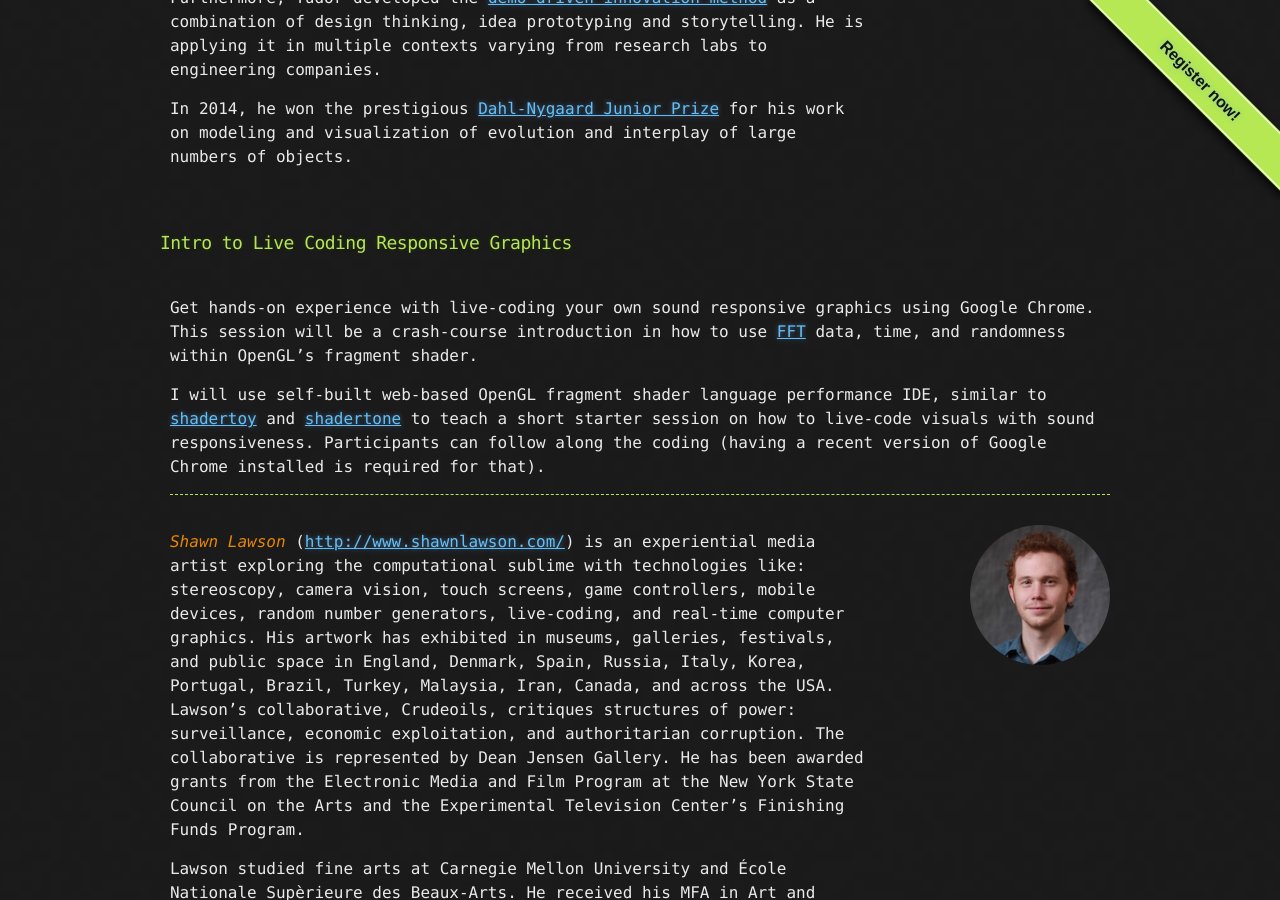
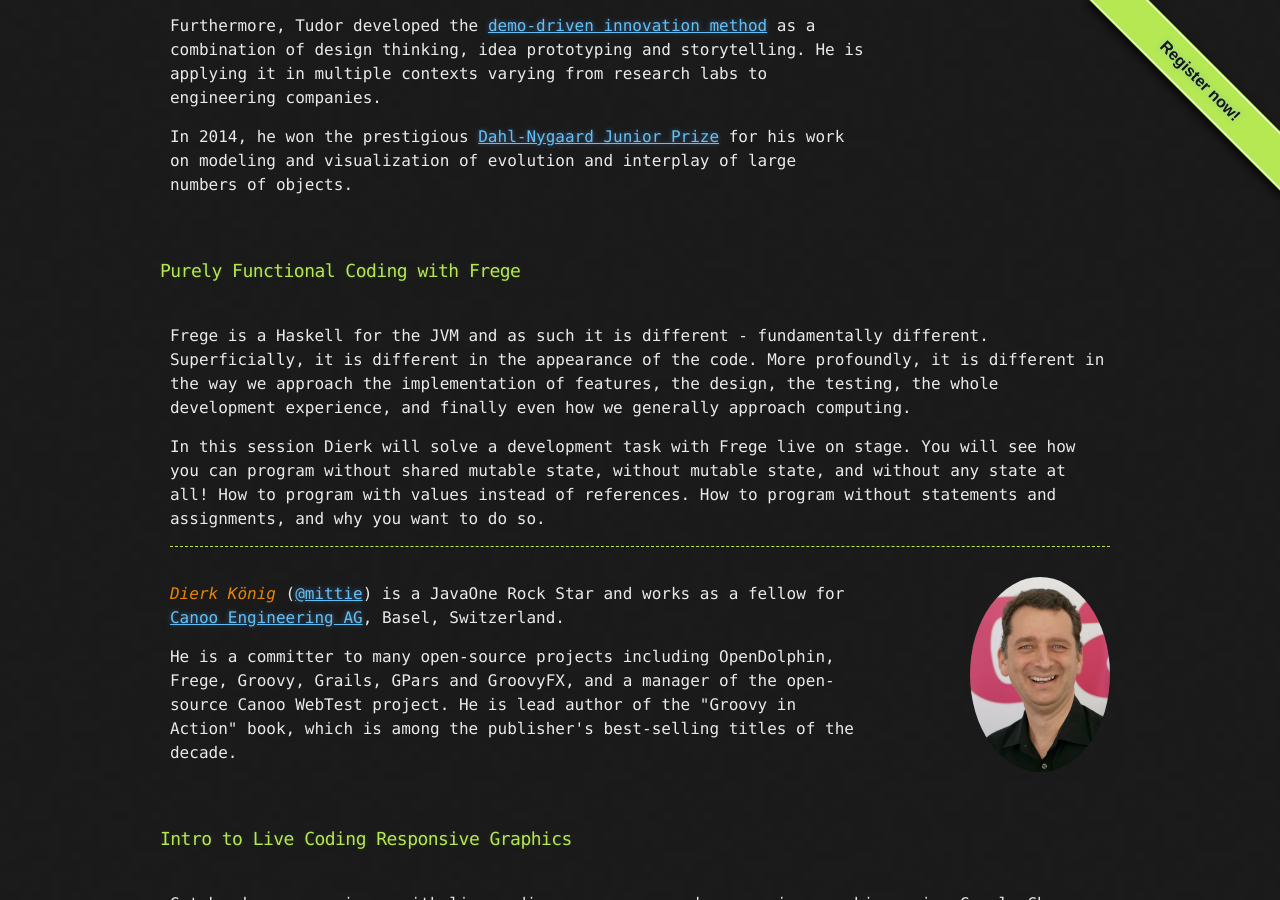
Before and after one commit to BreathingCode/BreathingCode.github.io, a Jekyll site: the page built from program.html, in a window 1280 px wide and 900 px high, scrolled down 2772 px. Built offline with Jekyll 4.4.1, drawn with Linux system fonts in a browser that asks for light colours; nearby versions of some CDN libraries; Markdown is read by kramdown in place of the engine named in the settings; some of the changed text lies outside the part shown.

Commit message:
Added Dierk's Frege session

```diff
--- a/program.html
+++ b/program.html
@@ -20,6 +20,10 @@ layout: grid
   <li>
     <a class="session" href="#data-analysis-moose">Live Data Analysis with Moose</a>
     <a class="performer" href="#tudor-girba">Tudor Girba</a>
+  </li>
+  <li>
+    <a class="session" href="#functional-frege">Purely Functional Coding with Frege</a>
+    <a class="performer" href="#dierk-koenig">Dierk König</a>
   </li>
   <li>
     <a class="session" href="#intro-responsive-graphics">Intro to Live Coding Responsive Graphics</a>
@@ -246,6 +250,47 @@ layout: grid
 
 <div class="session-separator"></div>
 
+<a  name="functional-frege"></a>
+<h3>Purely Functional Coding with Frege</h3>
+
+<article class="session-abstract">
+  <p>
+    Frege is a Haskell for the JVM and as such it is different -
+    fundamentally different. Superficially, it is different in the appearance
+    of the code. More profoundly, it is different in the way we approach the
+    implementation of features, the design, the testing, the whole development
+    experience, and finally even how we generally approach computing.
+  </p>
+  <p>
+    In this session Dierk will solve a development task with Frege live on stage.
+    You will see how you can program without shared mutable state,
+    without mutable state, and without any state at all!
+    How to program with values instead of references. How to program without
+    statements and assignments, and why you want to do so.
+  </p>
+
+</article>
+
+<a  name="dierk-koenig"></a>
+<div class="bio">
+  <p>
+    <em>Dierk König</em> (<a href="https://twitter.com/mittie">@mittie</a>)
+    is a JavaOne Rock Star and works as a fellow for
+    <a href="http://www.canoo.com/">Canoo Engineering AG</a>, Basel, Switzerland.
+  </p>
+  <p>
+    He is a committer to many open-source projects including OpenDolphin,
+    Frege, Groovy, Grails, GPars and GroovyFX, and a manager of the open-source
+    Canoo WebTest project.
+    He is lead author of the "Groovy in Action" book, which is among the
+    publisher's best-selling titles of the decade.
+  </p>
+</div>
+<div class="avatar" >
+  <img src="/images/speakers/Dierk_Koenig.jpg" alt="Speaker - Dierk König">
+</div>
+
+<div class="session-separator"></div>
 
 <a name="intro-responsive-graphics"></a>
 <h3>Intro to Live Coding Responsive Graphics</h3>
```
Also changed, not shown: other parts of program.html (+1 -1 lines), images/speakers/Dierk_Koenig.jpg (renamed from images/speakers/Dierk_Canoo.jpg).
